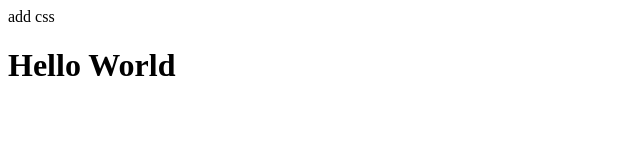
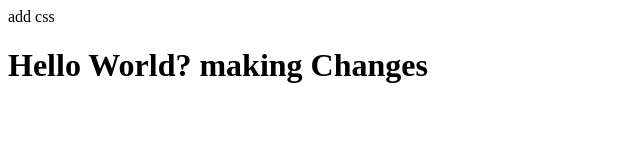
Before and after one commit to tonyekas/my-app, a plain HTML site: page index.html in a window 1280 px wide. Shown: the whole page, without its empty margins (0-640 px from the left). Drawn offline with Linux system fonts and the light colour scheme.

Commit message:
Update index.html

```diff
--- a/index.html
+++ b/index.html
@@ -7,6 +7,6 @@
     add css
 </head>
 <body>
-    <h1>Hello World</h1>
+    <h1>Hello World? making Changes</h1>
 </body>
 </html>
```
